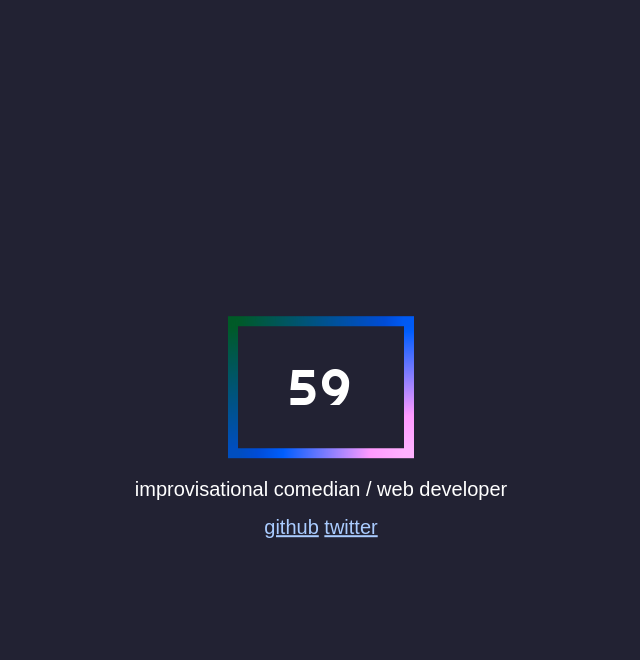
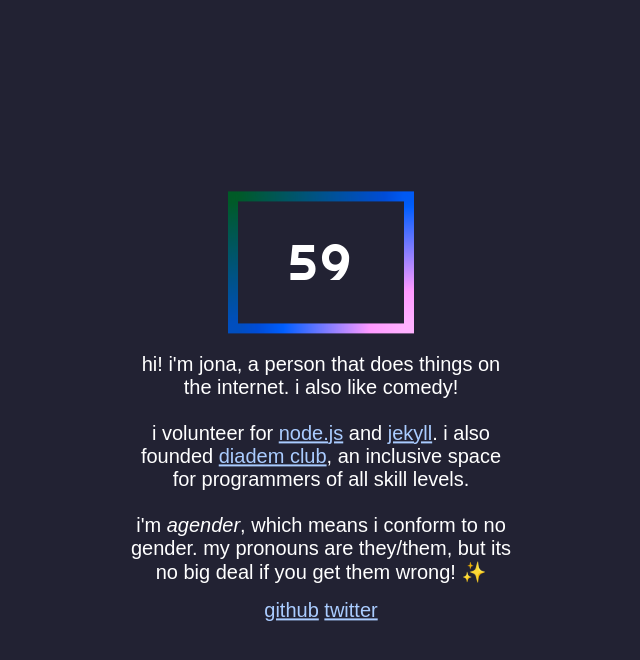
Before and after one commit to g639090/brainfuck-website, a Jekyll site: the page built from index.html, in a window 1280 px wide. Shown: the top 660 px of the page, without its empty margins (319-959 px from the left). Built offline with Jekyll 4.4.1, drawn with Linux system fonts in a browser that asks for light colours.

Commit message:
update description?? ??

```diff
--- a/index.html
+++ b/index.html
@@ -7,7 +7,18 @@ layout: default
 </div>
 
 <p>
-  improvisational comedian / web developer
+  hi! i'm jona, a person that does things on the internet. i also like comedy!
+</p>
+<br>
+<p>
+  i volunteer for <a href='http://nodejs.org'>node.js</a> and
+  <a href='http://jekyllrb.com'>jekyll</a>. i also founded <a href='http://diadem.club'>
+  diadem club</a>, an inclusive space for programmers of all skill levels.
+</p>
+<br>
+<p>
+  i'm <i>agender</i>, which means i conform to no gender. my pronouns are
+  they/them, but its no big deal if you get them wrong! ✨
 </p>
 
 <div class="list">
```
